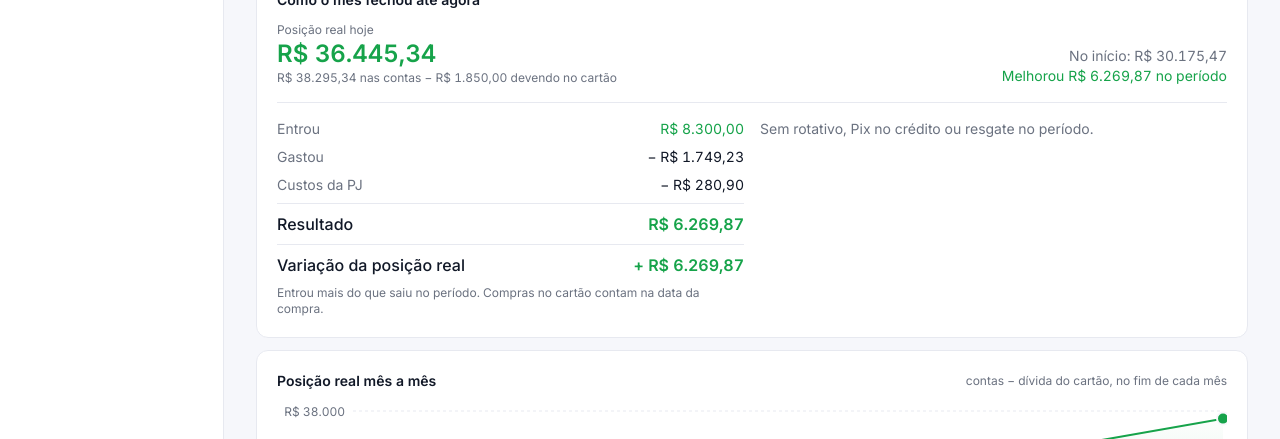
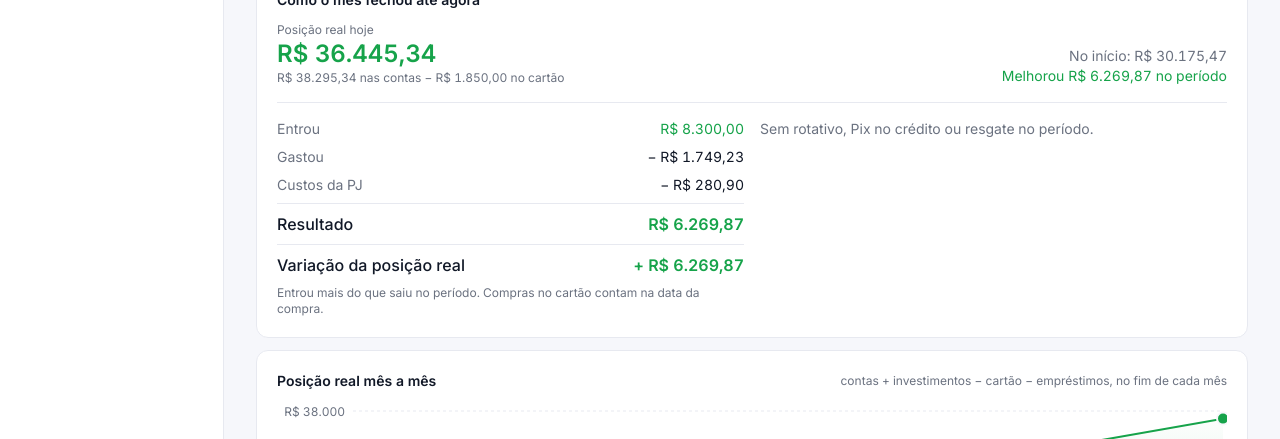
Before and after one commit to themacedo/painel, a Next.js app: page /financas in a window 1280 px wide. Shown: the part 335-774 px from the top of the page. Built offline with nearby package versions, Linux system fonts and the light colour scheme.

Commit message:
Finanças: posição real com investimentos, empréstimos e compras parceladas pelo valor total

```diff
--- a/src/components/FinancasPeriodo.tsx
+++ b/src/components/FinancasPeriodo.tsx
@@ -145,7 +145,7 @@ export function FinancasPeriodo({ d, empresas: e }: { d: Detalhe; empresas: Pain
 
       {serie && serie.length > 1 && (
         <div className="mt-3">
-          <Cartao titulo={`Posição real ${porModo[modo]}`} extra={<span className="text-xs text-texto-2">contas − dívida do cartão, no fim de cada {unidade[modo]}</span>}>
+          <Cartao titulo={`Posição real ${porModo[modo]}`} extra={<span className="text-xs text-texto-2">contas + investimentos − cartão − empréstimos, no fim de cada {unidade[modo]}</span>}>
             <GraficoPosicao dados={serie} destaque={p.ate} />
           </Cartao>
         </div>
@@ -257,9 +257,10 @@ function Fechamento({ p, modo, entrou }: { p: Periodo; modo: Modo; entrou: numbe
   const nome = modo === "semana" ? "a semana" : modo === "mes" ? "o mês" : "o ano";
   const a = p.ajustes;
   const ajustes = a ? [
+    { nome: "Compras parceladas (total − parcelas do período)", valor: a.parcelado ?? 0 },
     { nome: "De/para contas suas fora do app", valor: a.contasFora },
     { nome: "Pix no crédito (limite do cartão)", valor: a.custoPixCredito },
-    { nome: "Empréstimo (depósito e parcelas)", valor: a.emprestimos },
+    { nome: "Empréstimo (juros e encargos)", valor: a.emprestimos },
     { nome: "Aplicações (resgate − aplicação)", valor: a.aplicacoes },
     { nome: "Outras transferências", valor: a.outrasTransferencias },
     { nome: "Não explicado", valor: a.naoExplicado },
@@ -321,7 +322,15 @@ function Fechamento({ p, modo, entrou }: { p: Periodo; modo: Modo; entrou: numbe
   );
 }
 
-// O que você tem menos o que deve no cartão: o acumulado. O resultado do período é o quanto isso mudou.
+export function composicao(x: Posicao) {
+  const partes = [`${reais(x.contas)} nas contas`];
+  if ((x.investimentos ?? 0) >= 0.5) partes.push(`+ ${reais(x.investimentos!)} investidos`);
+  partes.push(`− ${reais(x.cartao)} no cartão`);
+  if ((x.emprestimos ?? 0) >= 0.5) partes.push(`− ${reais(x.emprestimos!)} de empréstimo`);
+  return partes.join(" ");
+}
+
+// O que você tem menos o que deve (cartão e empréstimos): o acumulado. O resultado do período é o quanto isso mudou.
 function PosicaoReal({ ini, fim, emCurso }: { ini: Posicao; fim: Posicao; emCurso: boolean }) {
   const delta = fim.posicao - ini.posicao;
   const sinal = (v: number) => `${v < 0 ? "− " : ""}${reais(Math.abs(v))}`;
@@ -330,7 +339,7 @@ function PosicaoReal({ ini, fim, emCurso }: { ini: Posicao; fim: Posicao; emCurs
       <div>
         <p className="text-xs text-texto-2">Posição real {emCurso ? "hoje" : "no fim do período"}</p>
         <p className={`text-2xl font-semibold ${fim.posicao < 0 ? "text-perigo" : "text-ok"}`}>{sinal(fim.posicao)}</p>
-        <p className="text-xs text-texto-2">{reais(fim.contas)} nas contas − {reais(fim.cartao)} devendo no cartão</p>
+        <p className="text-xs text-texto-2">{composicao(fim)}</p>
       </div>
       <div className="text-sm sm:text-right">
         <p className="text-texto-2">No início: {sinal(ini.posicao)}</p>
--- a/src/components/GraficoPosicao.tsx
+++ b/src/components/GraficoPosicao.tsx
@@ -16,7 +16,9 @@ function Dica({ active, payload }: { active?: boolean; payload?: { payload: Pont
       <div className="mb-2 font-semibold">{p.rotulo === "hoje" ? `Hoje (${dia})` : `Em ${dia}`}</div>
       <dl className="flex flex-col gap-1">
         <div className="flex justify-between"><dt className="text-texto-2">Nas contas</dt><dd>{brl(p.contas, 2)}</dd></div>
+        {(p.investimentos ?? 0) >= 0.5 && <div className="flex justify-between"><dt className="text-texto-2">Investido</dt><dd>{brl(p.investimentos!, 2)}</dd></div>}
         <div className="flex justify-between"><dt className="text-texto-2">Devia no cartão</dt><dd>− {brl(p.cartao, 2)}</dd></div>
+        {(p.emprestimos ?? 0) >= 0.5 && <div className="flex justify-between"><dt className="text-texto-2">Empréstimo</dt><dd>− {brl(p.emprestimos!, 2)}</dd></div>}
         <div className="flex justify-between border-t border-borda pt-1 font-semibold">
           <dt>Posição real</dt><dd className={p.posicao < 0 ? "text-perigo" : "text-ok"}>{brl(p.posicao, 2)}</dd>
         </div>
--- a/src/lib/tipos.ts
+++ b/src/lib/tipos.ts
@@ -75,10 +75,11 @@ export type Detalhe = {
   posicaoSerie?: Record<"semana" | "mes" | "ano", PontoPosicao[]>;
 };
 
-export type Posicao = { contas: number; cartao: number; posicao: number };
+export type Posicao = { contas: number; investimentos?: number; cartao: number; emprestimos?: number; posicao: number };
 export type PontoPosicao = Posicao & { data: string; rotulo: string };
 // o que mexe nas contas e na dívida sem ser receita nem gasto: resultado + ajustes = variação da posição
 export type Ajustes = {
+  parcelado?: number; // compras parceladas do período (valor total) − parcelas que caíram nele
   contasFora: number; custoPixCredito: number; emprestimos: number; aplicacoes: number;
   outrasTransferencias: number; naoExplicado: number;
 };
```
